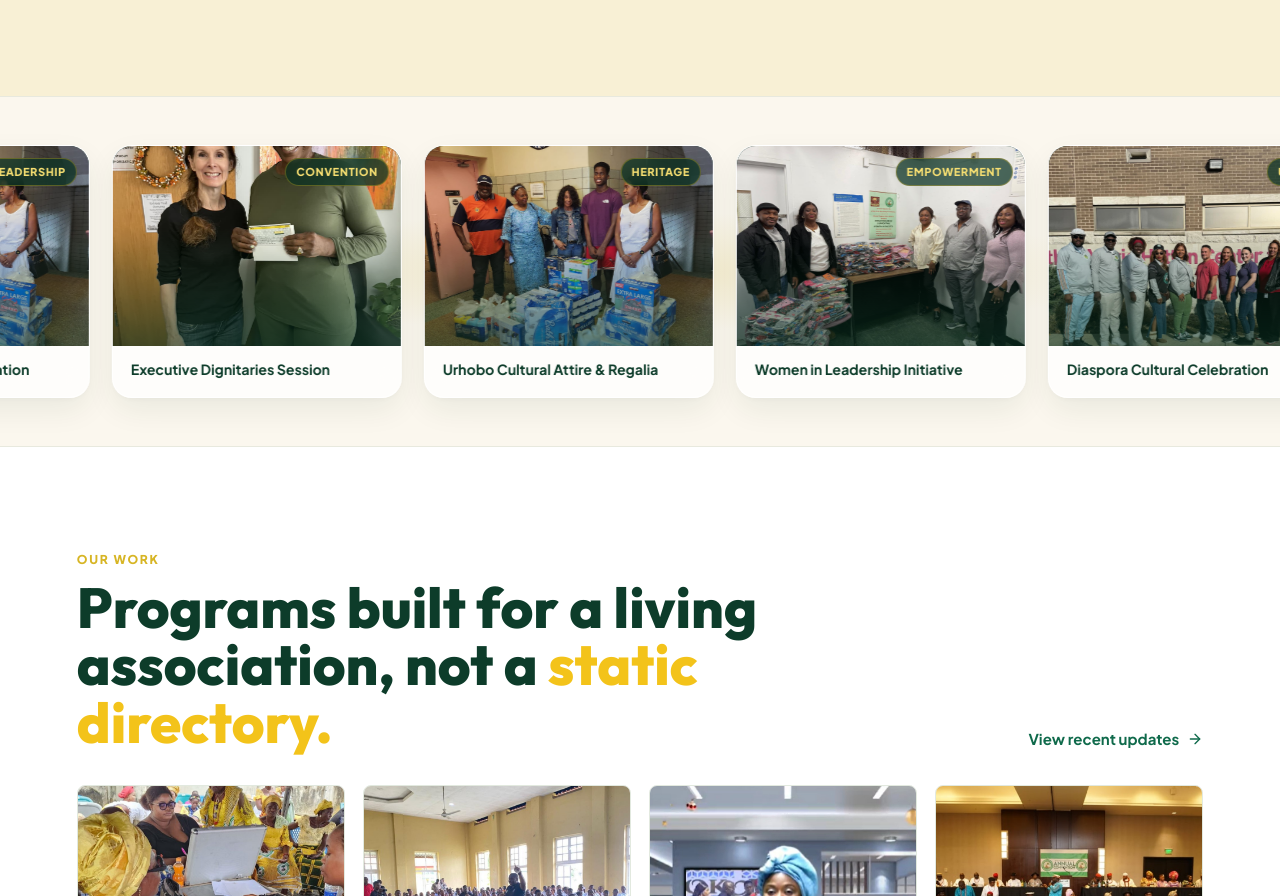
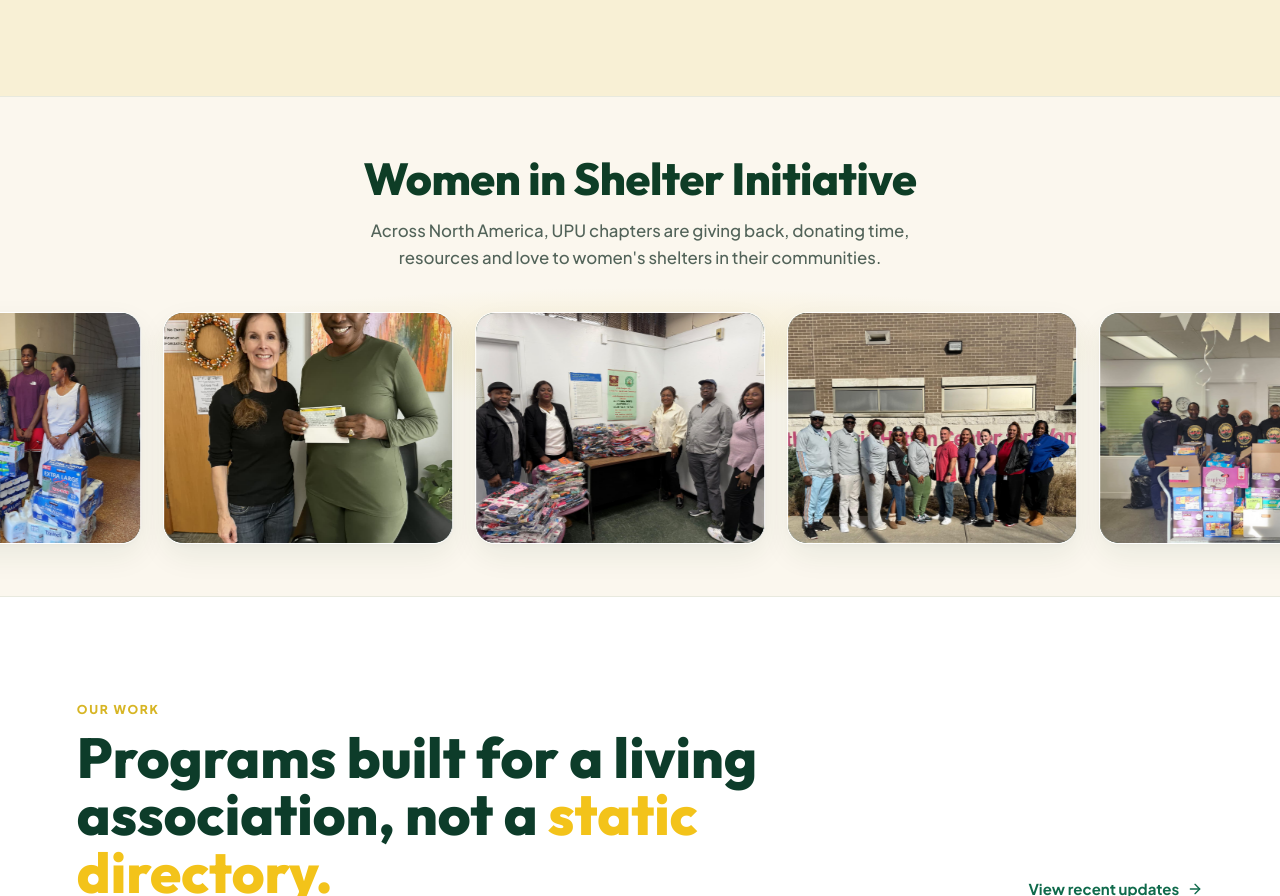
Before and after one commit to ugtf1/upua, a Next.js app: page / in a window 1280 px wide. Shown: the part 1339-2235 px from the top of the page. Built offline with nearby package versions, Linux system fonts and the light colour scheme.

Commit message:
feat(marquee): Women in Shelter Initiative title/subtitle, remove image captions

```diff
--- a/components/infinite-gallery-marquee.tsx
+++ b/components/infinite-gallery-marquee.tsx
@@ -6,21 +6,20 @@ import Image from "next/image";
 interface MarqueeItem {
   id: string;
   image: string;
-  title: string;
-  tag: string;
+  alt: string;
 }
 
 const MARQUEE_ITEMS: MarqueeItem[] = [
-  { id: "m1", image: "/assets/slide2/3.jpeg", title: "National Assembly & Cultural Gala", tag: "Tradition" },
-  { id: "m2", image: "/assets/slide2/4.jpeg", title: "Board of Trustees Convocation", tag: "Leadership" },
-  { id: "m3", image: "/assets/slide2/5.jpeg", title: "Executive Dignitaries Session", tag: "Convention" },
-  { id: "m4", image: "/assets/slide2/6.jpeg", title: "Urhobo Cultural Attire & Regalia", tag: "Heritage" },
-  { id: "m5", image: "/assets/slide2/7.jpeg", title: "Women in Leadership Initiative", tag: "Empowerment" },
-  { id: "m6", image: "/assets/slide2/8.jpeg", title: "Diaspora Cultural Celebration", tag: "Unity" },
-  { id: "m7", image: "/assets/slide2/10.jpeg", title: "Educational & Cultural Research", tag: "Education" },
-  { id: "m8", image: "/assets/slide2/12.jpeg", title: "Financial Audit & Stewardship", tag: "Governance" },
-  { id: "m9", image: "/assets/slide2/13.jpeg", title: "Youth Wing & Assembly Speakers", tag: "Youth" },
-  { id: "m10", image: "/assets/slide2/14.jpeg", title: "Humanitarian & Community Welfare", tag: "Impact" },
+  { id: "m1", image: "/assets/slide2/3.jpeg",  alt: "UPU chapter members at a women's shelter" },
+  { id: "m2", image: "/assets/slide2/4.jpeg",  alt: "Volunteers donating supplies to shelter residents" },
+  { id: "m3", image: "/assets/slide2/5.jpeg",  alt: "Community outreach and welfare event" },
+  // { id: "m4", image: "/assets/slide2/6.jpeg",  alt: "UPUA women's initiative gathering" },
+  { id: "m5", image: "/assets/slide2/7.jpeg",  alt: "Women in leadership and empowerment program" },
+  { id: "m6", image: "/assets/slide2/8.jpeg",  alt: "Diaspora giving back to local communities" },
+  { id: "m7", image: "/assets/slide2/10.jpeg", alt: "Educational support for shelter residents" },
+  { id: "m8", image: "/assets/slide2/12.jpeg", alt: "Financial stewardship and humanitarian aid" },
+  { id: "m9", image: "/assets/slide2/13.jpeg", alt: "Youth wing community welfare activities" },
+  { id: "m10", image: "/assets/slide2/14.jpeg", alt: "Humanitarian and community welfare outreach" },
 ];
 
 export default function InfiniteGalleryMarquee() {
@@ -28,8 +27,17 @@ export default function InfiniteGalleryMarquee() {
   const items = [...MARQUEE_ITEMS, ...MARQUEE_ITEMS];
 
   return (
-    <section className="infinite-marquee-section" aria-label="UPUA Cultural & Leadership Gallery">
+    <section className="infinite-marquee-section" aria-label="Women in Shelter Initiative Gallery">
       <div className="marquee-ambient-glow" />
+
+      {/* Section header */}
+      <div className="marquee-section-header">
+        <h2 className="marquee-section-title">Women in Shelter Initiative</h2>
+        <p className="marquee-section-subtitle">
+          Across North America, UPU chapters are giving back, donating time, resources and love
+          to women&apos;s shelters in their communities.
+        </p>
+      </div>
 
       {/* Infinite scrolling track */}
       <div className="infinite-marquee-track">
@@ -38,16 +46,11 @@ export default function InfiniteGalleryMarquee() {
             <div className="marquee-card-image-wrap">
               <Image
                 src={item.image}
-                alt={item.title}
+                alt={item.alt}
                 fill
                 sizes="(max-width: 768px) 240px, 320px"
                 className="marquee-card-img"
               />
-              <div className="marquee-card-overlay" />
-              <div className="marquee-card-tag">{item.tag}</div>
-            </div>
-            <div className="marquee-card-content">
-              <h4 className="marquee-card-title">{item.title}</h4>
             </div>
           </div>
         ))}
```
Also changed, not shown: app/globals.css.
